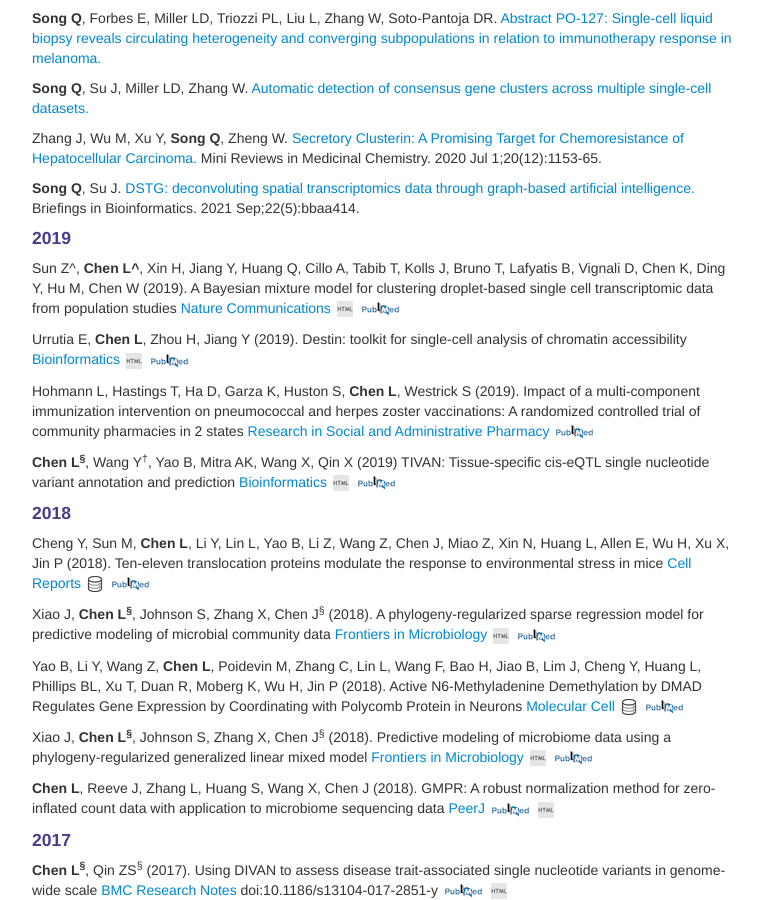
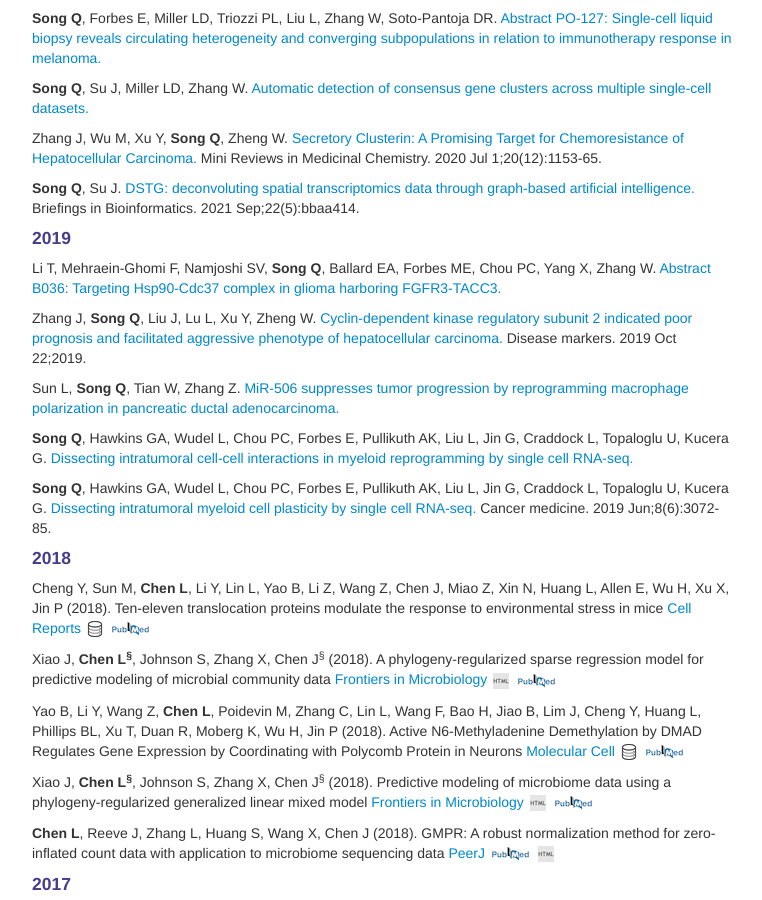
Before and after one commit to songqianqianlab/songqianqianlab.github.io2, a Jekyll site: the page built from pages/pubs.md, in a window 1280 px wide and 900 px high, scrolled down 2366 px. Shown: the whole window, without its empty margins (258-1020 px from the left). Built offline with Jekyll 4.4.1, drawn with Linux system fonts in a browser that asks for light colours.

Commit message:
Update pubs.md
2019 pub submit.

```diff
--- a/pages/pubs.md
+++ b/pages/pubs.md
@@ -94,32 +94,15 @@ Zhang J, Wu M, Xu Y, **Song Q**, Zheng W. [Secretory Clusterin: A Promising Targ
 
 #### 2019
 
-Sun Z^, **Chen L^**, Xin H, Jiang Y, Huang Q, Cillo A, Tabib T, Kolls J, Bruno T, Lafyatis B, Vignali D, Chen K, Ding Y, Hu M, Chen W (2019).
-A Bayesian mixture model for clustering droplet-based single cell transcriptomic data from population studies
-[Nature Communications](https://www.nature.com/articles/s41467-019-09639-3)
-[![BAMMSC software](icons16/html-icon.png)](https://github.com/lichen-lab/BAMMSC)
-[![PubMed](icons16/pubmed-icon.png)](https://pubmed.ncbi.nlm.nih.gov/30967541/)
-<!-- * 28* -->
+Li T, Mehraein-Ghomi F, Namjoshi SV, **Song Q**, Ballard EA, Forbes ME, Chou PC, Yang X, Zhang W. [Abstract B036: Targeting Hsp90-Cdc37 complex in glioma harboring FGFR3-TACC3.](https://aacrjournals.org/mct/article/18/12_Supplement/B036/239635/Abstract-B036-Targeting-Hsp90-Cdc37-complex-in)
 
-Urrutia E, **Chen L**, Zhou H, Jiang Y (2019).
-Destin: toolkit for single-cell analysis of chromatin accessibility
-[Bioinformatics](https://academic.oup.com/bioinformatics/advance-article/doi/10.1093/bioinformatics/btz141/5367832)
-[![Destin software](icons16/html-icon.png)](https://github.com/urrutiag/destin)
-[![PubMed](icons16/pubmed-icon.png)](https://pubmed.ncbi.nlm.nih.gov/30821321/)
-<!-- * 27 * -->
+Zhang J, **Song Q**, Liu J, Lu L, Xu Y, Zheng W. [Cyclin-dependent kinase regulatory subunit 2 indicated poor prognosis and facilitated aggressive phenotype of hepatocellular carcinoma.](https://www.hindawi.com/journals/dm/2019/8964015/) Disease markers. 2019 Oct 22;2019.
 
-Hohmann L, Hastings T, Ha D, Garza K, Huston S, **Chen L**, Westrick S (2019).
-Impact of a multi-component immunization intervention on pneumococcal and herpes zoster vaccinations: A randomized controlled trial of community pharmacies in 2 states
-[Research in Social and Administrative Pharmacy](https://www.sciencedirect.com/science/article/pii/S1551741118307472)
-[![PubMed](icons16/pubmed-icon.png)](https://pubmed.ncbi.nlm.nih.gov/30777645/)
-<!-- * 26 * -->
+Sun L, **Song Q**, Tian W, Zhang Z. [MiR-506 suppresses tumor progression by reprogramming macrophage polarization in pancreatic ductal adenocarcinoma.](https://aacrjournals.org/cancerres/article/79/13_Supplement/3556/635303/Abstract-3556-MiR-506-suppresses-tumor-progression)
 
-**Chen L<sup>&sect;</sup>**, Wang Y<sup>&dagger;</sup>, Yao B, Mitra AK, Wang X, Qin X (2019)
-TIVAN: Tissue-specific cis-eQTL single nucleotide variant annotation and prediction
-[Bioinformatics](https://academic.oup.com/bioinformatics/advance-article/doi/10.1093/bioinformatics/bty872/5126236)
-[![TIVAN software](icons16/html-icon.png)](https://github.com/lichen-lab/TIVAN)
-[![PubMed](icons16/pubmed-icon.png)](https://pubmed.ncbi.nlm.nih.gov/30304335/)
-<!-- * 25 * -->
+**Song Q**, Hawkins GA, Wudel L, Chou PC, Forbes E, Pullikuth AK, Liu L, Jin G, Craddock L, Topaloglu U, Kucera G. [Dissecting intratumoral cell-cell interactions in myeloid reprogramming by single cell RNA-seq.](https://aacrjournals.org/cancerres/article/79/13_Supplement/3391/635208/Abstract-3391-Dissecting-intratumoral-cell-cell)
+
+**Song Q**, Hawkins GA, Wudel L, Chou PC, Forbes E, Pullikuth AK, Liu L, Jin G, Craddock L, Topaloglu U, Kucera G. [Dissecting intratumoral myeloid cell plasticity by single cell RNA‐seq.](https://onlinelibrary.wiley.com/doi/full/10.1002/cam4.2113) Cancer medicine. 2019 Jun;8(6):3072-85.
 
 #### 2018
 
```
